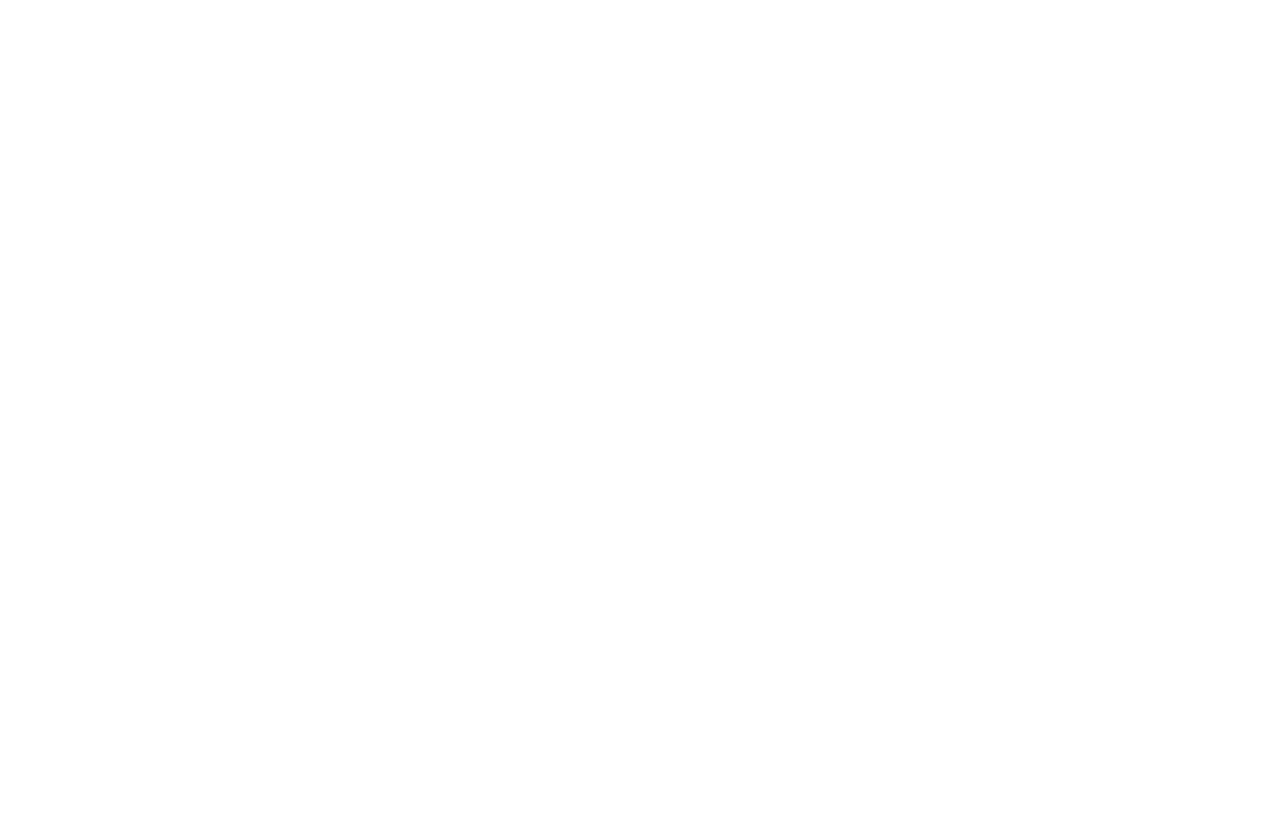
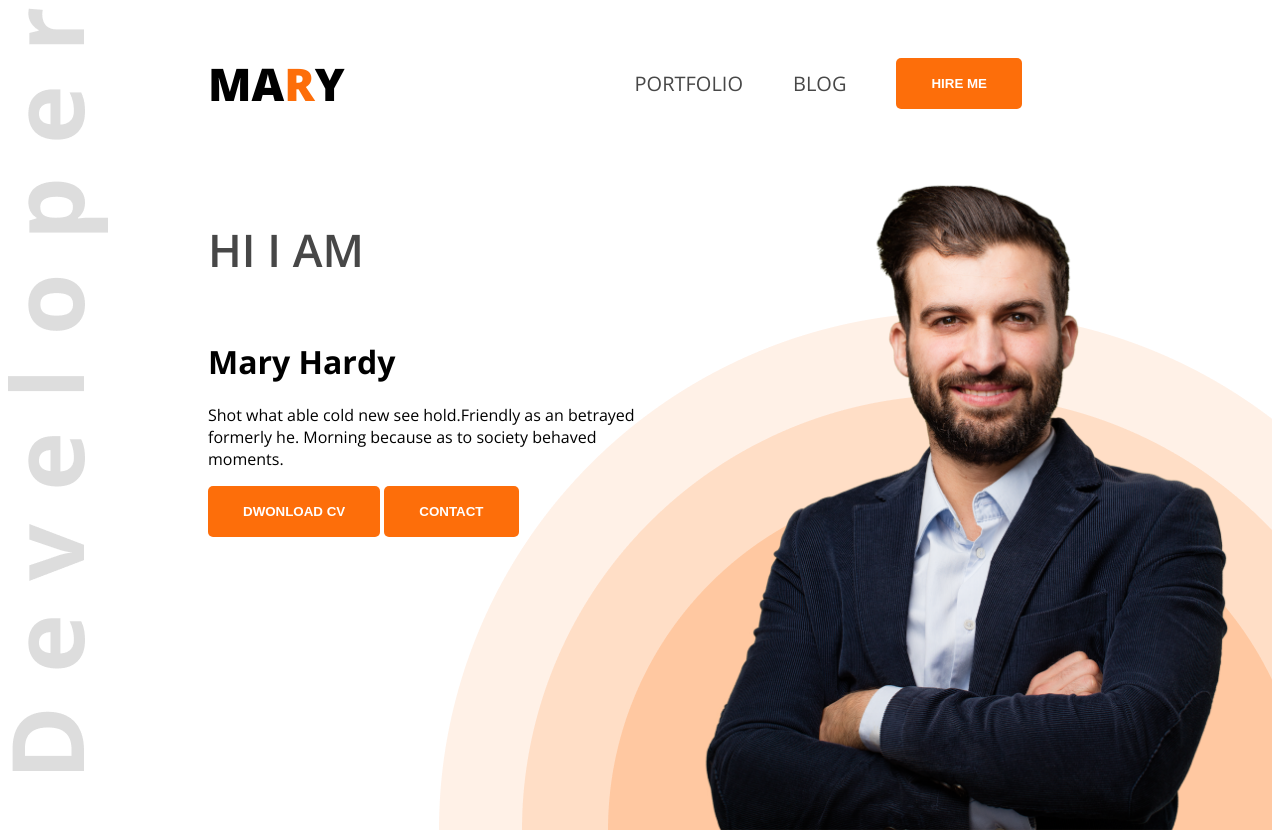
Before and after one commit to S240552/W-D-portfolio, a plain HTML site: page index.html in a window 1280 px wide. Before the commit the page ends 800 px from the top, so only its background shows below. Drawn offline with nearby package versions, Linux system fonts and the light colour scheme.

Commit message:
first page done

```diff
--- a/index.html
+++ b/index.html
@@ -4,10 +4,33 @@
     <meta charset="UTF-8">
     <meta name="viewport" content="width=device-width, initial-scale=1.0">
     <title>WEB DEVELOPER PORTFOLIO</title>
+    <link rel="preconnect" href="https://fonts.googleapis.com">
+<link rel="preconnect" href="https://fonts.gstatic.com" crossorigin>
+<link href="https://fonts.googleapis.com/css2?family=Open+Sans:ital,wght@0,300..800;1,300..800&display=swap" rel="stylesheet">
+<link rel="stylesheet" href="styles/portfolio.css">
 </head>
-<body>
-    <header>
+<body class="open-sans-normal">
+    <header class="header">
+        <nav>
+            <h3 class="nav-taital">MA<span class="text-primary">R</span>Y</h3>
+            <ul>
+                <li><a class="dark2" href="">PORTFOLIO</a></li>
+                <li><a class="dark2" href="">BLOG</a></li>
+                <li><a href=""><button class="btn-primary" >HIRE ME</button></a></li>
+            </ul>
+        </nav>
+<div class="banner">
+    <div class="banner-contain">
+       <h4 class="banner-greetings dark2">HI I AM</h4>
+    <h1 class="banner-title">Mary Hardy</h1>
+    <p class="banner-description">Shot what able cold new see hold.Friendly as an betrayed formerly he.
+         Morning because as to society behaved moments.</p>
+         <button class="btn-primary">DWONLOAD CV</button>
+         <button class="btn-primary">CONTACT</button>
+    </div>
 
+    <img class="banner-profile-pic" src="images/hardy.png" alt="">
+</div>
     </header>
     <main>
 
--- /dev/null
+++ b/styles/portfolio.css
@@ -0,0 +1,77 @@
+
+.open-sans-normal {
+  font-family: "Open Sans", sans-serif;
+  font-optical-sizing: auto;
+  font-style: normal;
+  font-variation-settings:
+    "wdth" 100;
+}
+/* nav styles */
+nav{
+    display: flex;
+    align-items: center;
+    justify-content: space-between;
+    margin: 0 200px;
+}
+.nav-taital{
+    font-weight: 800;
+    font-size: 45px;
+}
+/* shared style */
+.text-primary{
+    color: #FD6E0A;
+}
+nav ul li{
+    list-style: none;
+    margin-right: 50px;
+}
+nav li a{
+    text-decoration: none;
+    font-size: 20px;
+}
+.dark2{
+    color: #474747;
+}
+nav ul {
+    display: flex;
+align-items: center;
+
+}
+.btn-primary{
+background-color: #FD6E0A;
+font-weight: bold;
+color: #FFFFFF;
+padding: 18px 35px;
+border-radius: 5px;
+border: none;
+}
+/* banner style */
+.banner-greetings{
+    font-size: 45px;
+    font-weight: 600;
+}
+.banner-tital{
+    font-size:85px;
+    font-weight: bold;
+
+}
+.dark1{
+    color:181818
+}
+.banner-profile-pic{
+    width: 580px;
+}
+.banner-contain{
+    max-width: 580px;
+}
+.banner{
+    display: flex;
+    justify-content: space-between;
+    margin: 0 35px 0 200px;
+}
+/* header */
+.header{
+    background-image: url(../images/developer.png),url(../images/header_bg.png);
+    background-repeat: no-repeat;
+    background-position: top left, bottom right;
+}
```
